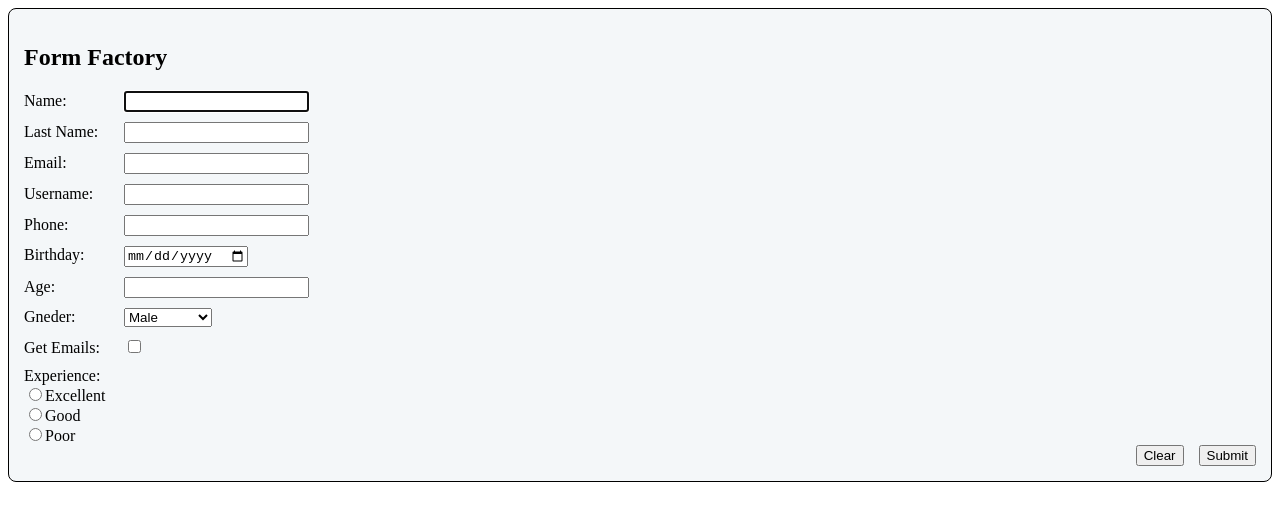
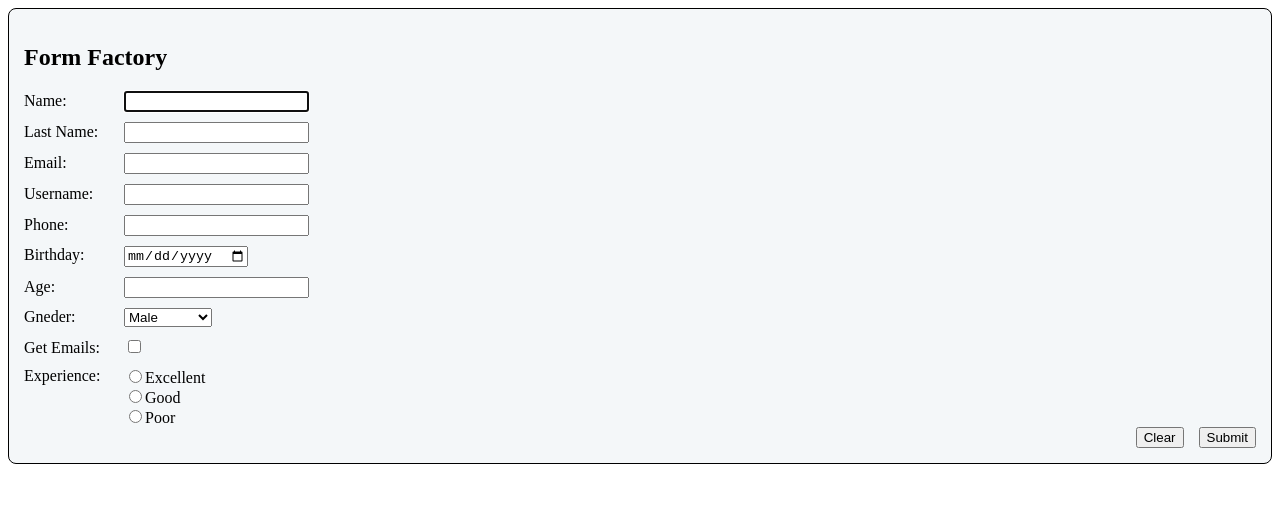
Before and after one commit to raztz15/react-form-library, a React (Vite) app: page / in a window 1280 px wide. Shown: the top 520 px of the page. Built offline with nearby package versions, Linux system fonts and the light colour scheme.

Commit message:
Changing design of radio button

```diff
--- a/src/components/form/Form.css
+++ b/src/components/form/Form.css
@@ -11,6 +11,10 @@
   display: flex;
   flex-direction: column;
   gap: 10px;
+}
+
+.radio-input {
+  display: flex;
 }
 
 .inputs--container label {
--- a/src/hooks/useInputRenderer.tsx
+++ b/src/hooks/useInputRenderer.tsx
@@ -15,9 +15,9 @@ export function useInputRenderer({ inputs, firstInput, errors, handleChange }: I
     const renderInputs = inputs.map(({ inputType, options, required, id, validation, label }) => {
         switch (inputType) {
             case InputType.Radio:
-                return <div key={id}>
+                return <div key={id} className="radio-input">
                     <label htmlFor={id}>{label}:</label>
-                    {options?.map(option => <div key={option} className="radio-option">
+                    <div>{options?.map(option => <div key={option} className="radio-option">
                         <input
                             type={inputType}
                             id={`${id}--${option}`}
@@ -28,7 +28,7 @@ export function useInputRenderer({ inputs, firstInput, errors, handleChange }: I
 
                         />
                         <label htmlFor={`${id}--${option}`}>{option}</label>
-                    </div>)}
+                    </div>)}</div>
                 </div>
 
             case InputType.Select:
```
